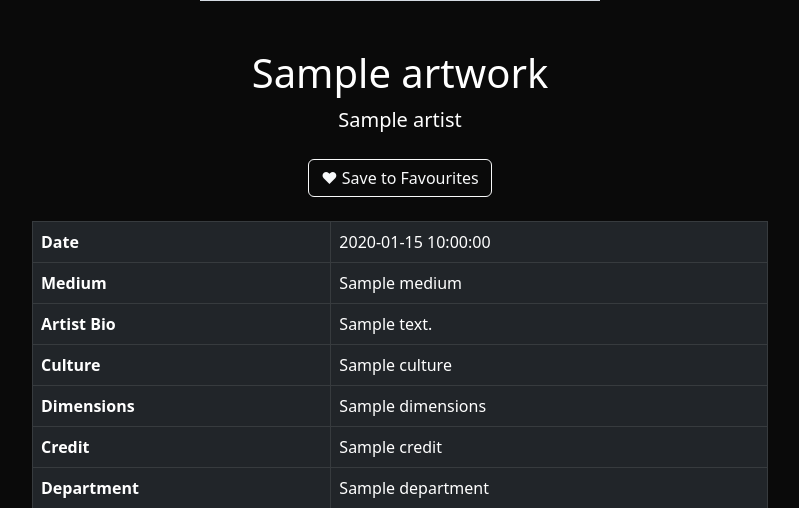
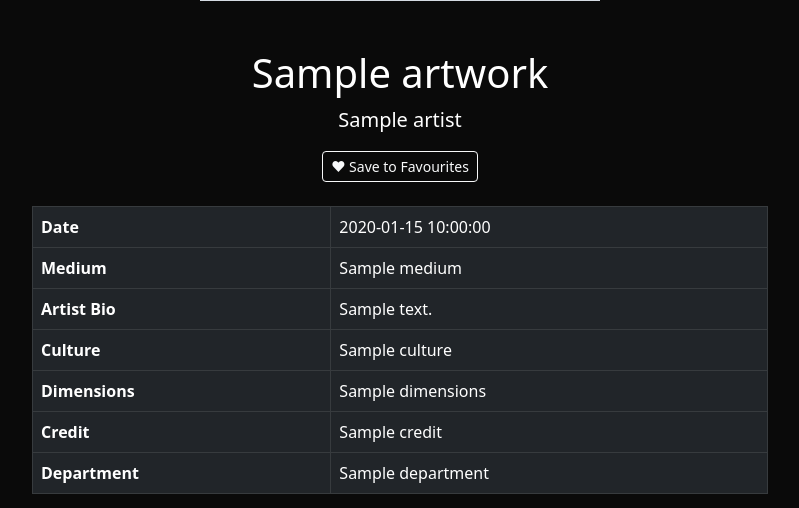
Before and after one commit to Harsha-04-r/Kalai-Daily, a Flask app: template templates/info.html in a window 1280 px wide. Shown: the part 410-918 px from the top of the page, without its empty margins (240-1039 px from the left). Run offline with Flask 3, Linux system fonts and the light colour scheme; the template is opened without the code that fills it: most values are stand-ins (such as "Sample title", 1, 10 or a date in 2020); grey boxes marked "Sample" are stand-in pictures; some libraries are stand-ins or nearby versions.

Commit message:
Updated expolore and info html files

```diff
--- a/templates/explore.html
+++ b/templates/explore.html
@@ -15,7 +15,10 @@
                 <div class="card-body">
                     <h6 class="card-title text-white">{{ artwork.title }}</h6>
                     <p class="small text-white">{{ artwork.artist }}</p>
-                    <a href="/favourites/add/{{ artwork.id }}" class="btn btn-outline-light btn-sm">♥ Save</a>
+                    <form action="{{ url_for('add_favourite', artwork_id=artwork.id) }}" method="POST">
+                        <input type="hidden" name="csrf_token" value="{{ csrf_token() }}">
+                        <button type="submit" class="btn btn-outline-light btn-sm"> ♥ Save </button>
+                    </form>
                 </div>
             </div>
         </div>
--- a/templates/info.html
+++ b/templates/info.html
@@ -13,7 +13,10 @@
     <div class="text-center mb-4">
         <h1>{{ artwork.title }}</h1>
         <p class="text fs-5">{{ artwork.artist }}</p>
-        <a href="/favourites/add/{{ artwork.id }}" class="btn btn-outline-light mt-2">♥ Save to Favourites</a>
+        <form action="{{ url_for('add_favourite', artwork_id=artwork.id) }}" method="POST">
+            <input type="hidden" name="csrf_token" value="{{ csrf_token() }}">
+            <button type="submit" class="btn btn-outline-light btn-sm"> ♥ Save to Favourites </button>
+        </form>
     </div>
 
     <!-- details table -->
```
Also changed, not shown: templates/artist.html (deleted).
